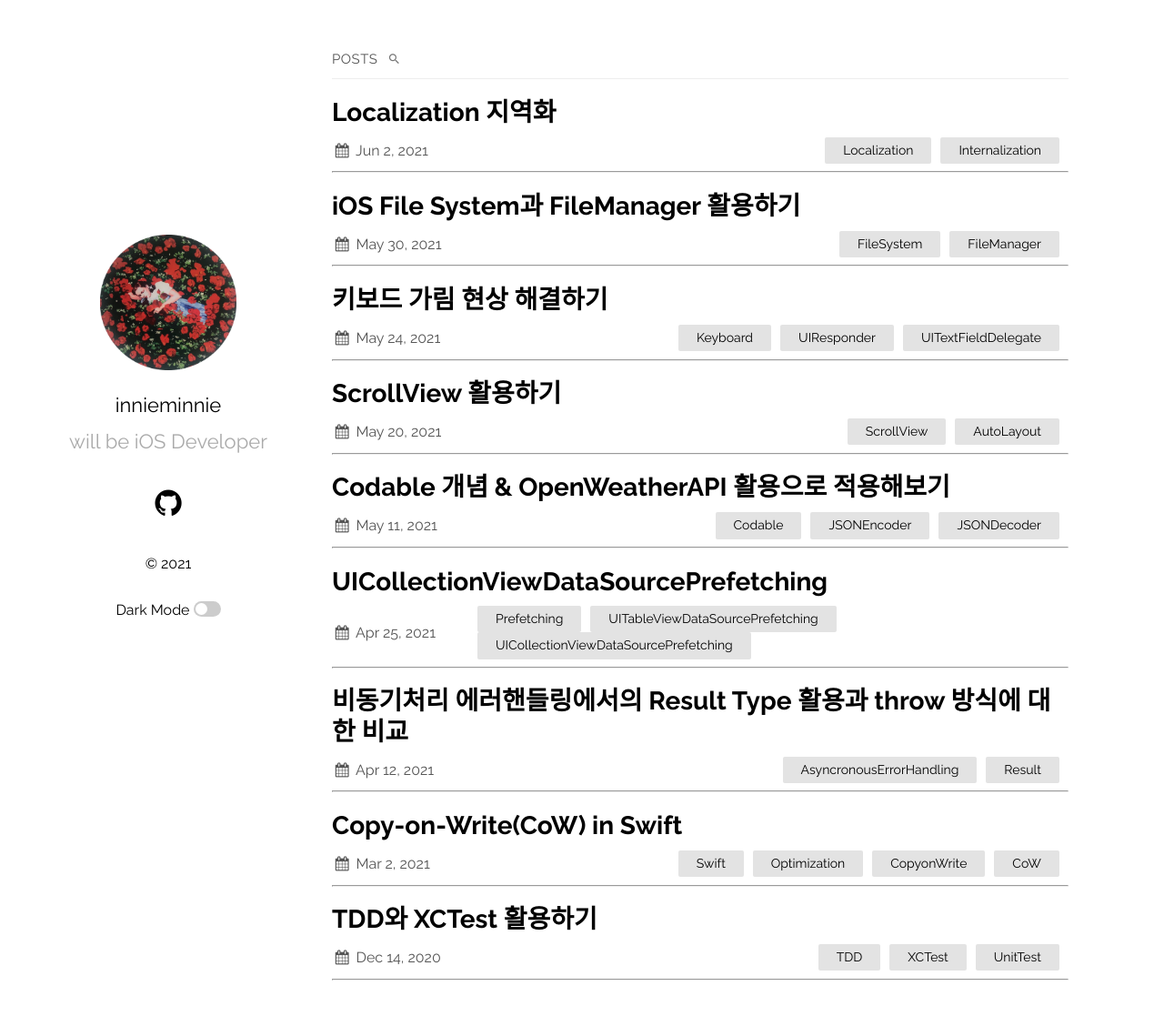
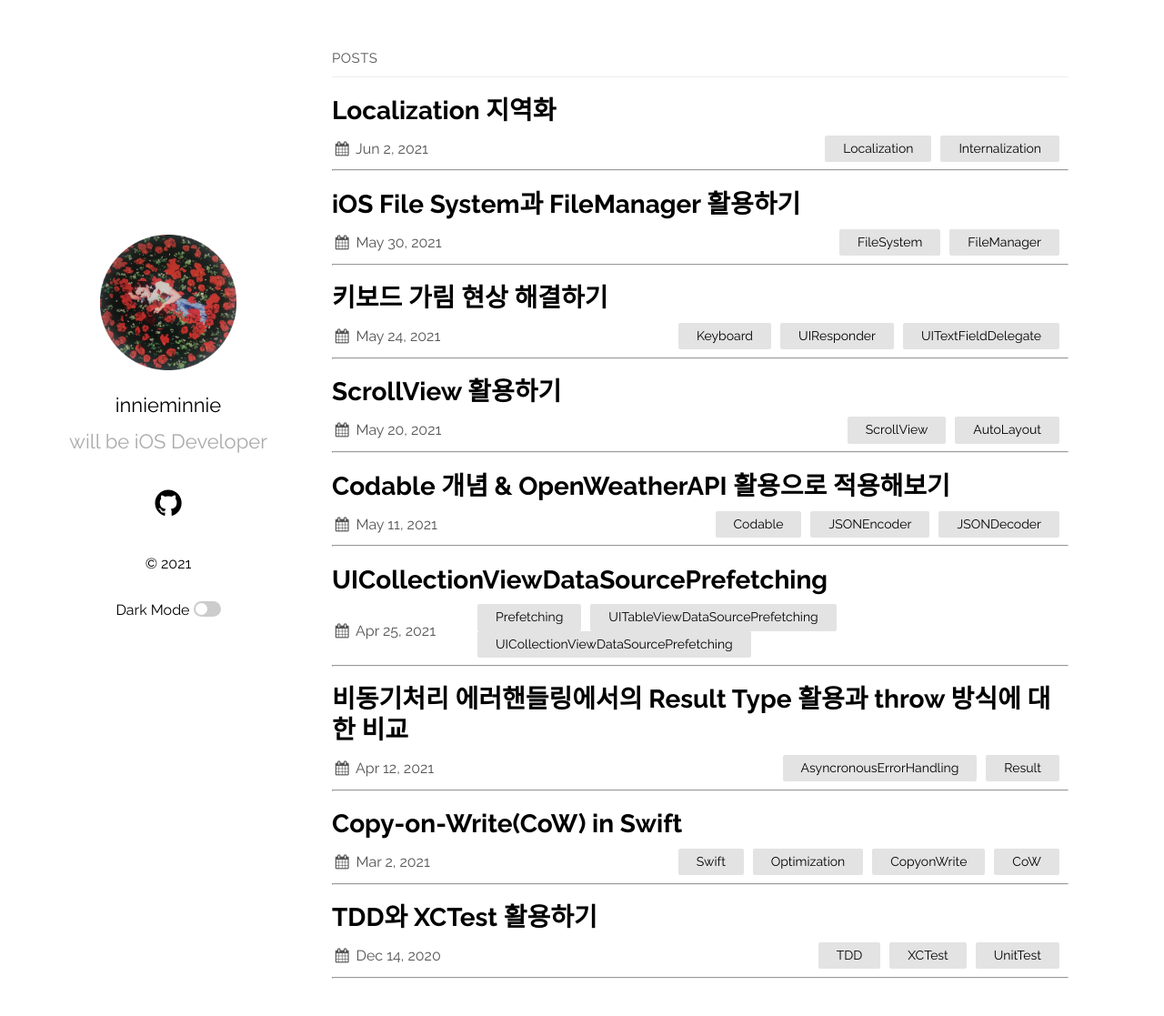
Before and after one commit to innieminnie/innieminnie.github.io, a Jekyll site: the page built from index.md, in a window 1280 px wide and 1123 px high. Shown: the top 1117 px of the window at 91% size. Built offline with Jekyll 4.4.1, drawn with Linux system fonts in a browser that asks for light colours; comment, search, counter and statistics services are not loaded.

Commit message:
fix: update file

```diff
--- a/_config.yml
+++ b/_config.yml
@@ -16,7 +16,6 @@ plainwhite:
   tagline: will be iOS Developer
   date_format: "%b %-d, %Y"
   sitemap: true # set to true to generate sitemap.xml content
-  search: true # set to true to enable searchbar
   dark_mode: true # set to true to add dark mode toggle
   portfolio_image: "assets/portfolio.png" # the path from the base directory of the site to the image to display (no / at the start)
   html_lang: "en" # set the lang attribute of the <html> tag for the pages. See here for a list of codes: https://www.w3schools.com/tags/ref_country_codes.asp
```
